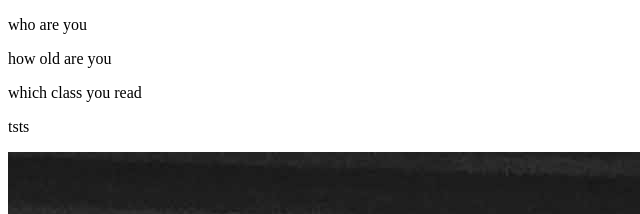
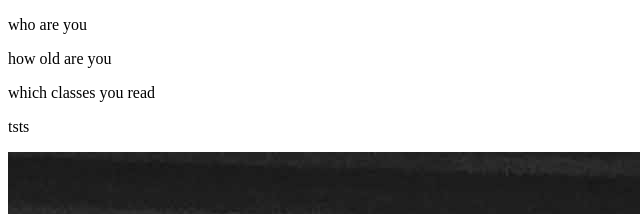
Before and after one commit to md-mursalin-mondol/my-new-third-repo, a plain HTML site: page index.html in a window 1280 px wide. Shown: the top 214 px of the page, 0-640 px from the left. Drawn offline with Linux system fonts and the light colour scheme.

Commit message:
my 1st try

```diff
--- a/index.html
+++ b/index.html
@@ -10,7 +10,7 @@
 <body>
     <p>who are you</p>
     <p>how old are you</p>
-    <p>which class you read</p>
+    <p>which classes you read</p>
     <p>tsts</p>
     <img src="2.jpg" alt="">
 
```
